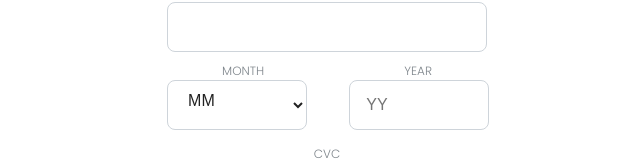
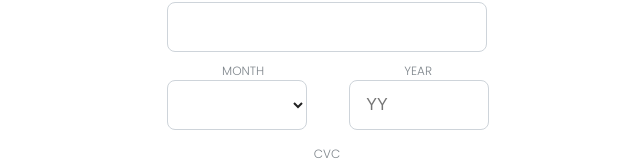
Before and after one commit to mvdgragt/cardwithredux, a React (Create React App) app: page /addcard in a window 1280 px wide. Shown: the part 367-528 px from the top of the page, without its empty margins (313-953 px from the left). Built offline with nearby package versions, Linux system fonts and the light colour scheme; no server answers.

Commit message:
removed first value in add card

```diff
--- a/src/pages/addCard.jsx
+++ b/src/pages/addCard.jsx
@@ -141,8 +141,9 @@ const AddCard = () => {
                 onFocus={flipCard}
                 style={{ border: validColor }}
               >
-                <option value="MM" disabled hidden>
-                  MM
+                <option
+                value="MM"
+                disabled hidden>
                 </option>
                 <option value="01">01</option>
                 <option value="02">02</option>
```
